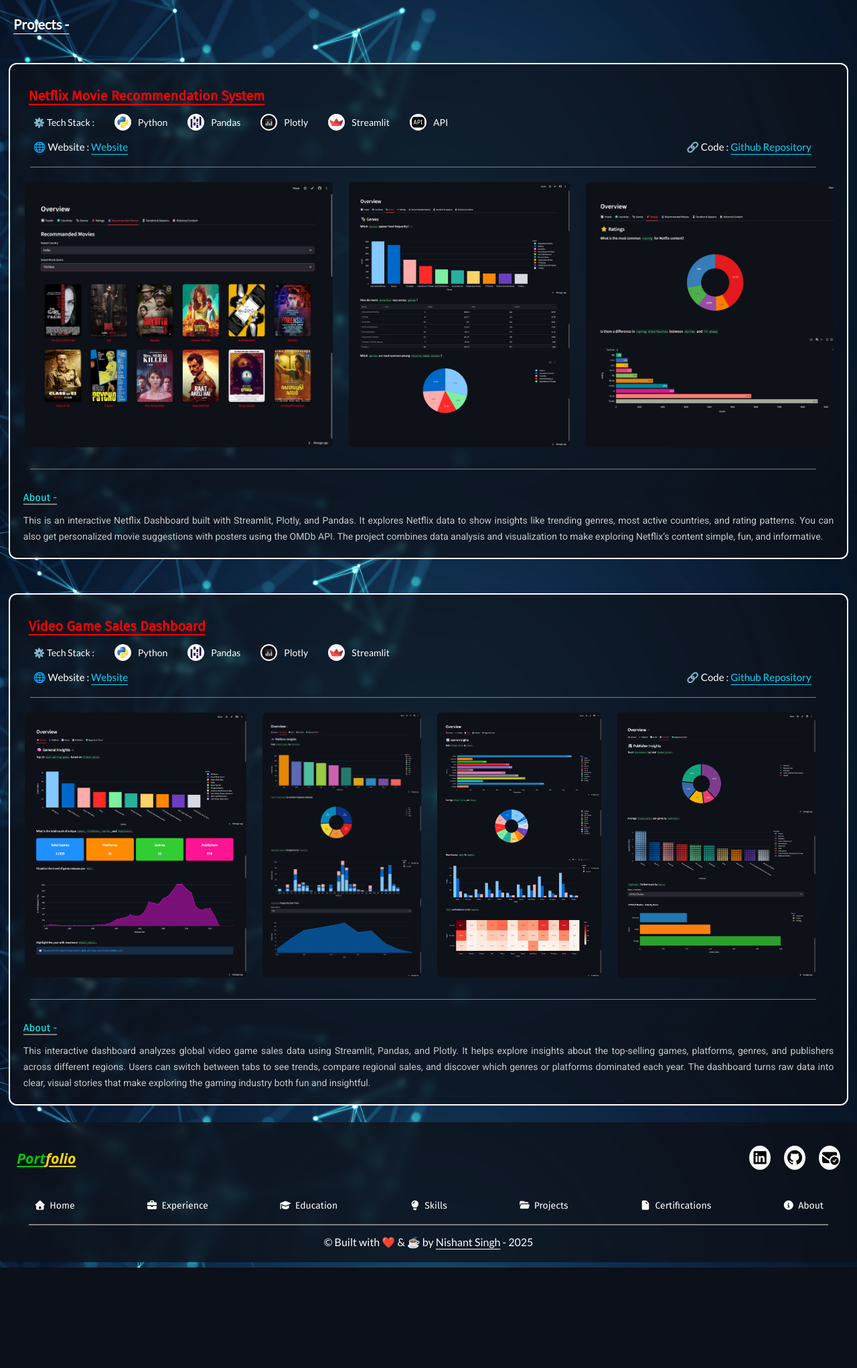
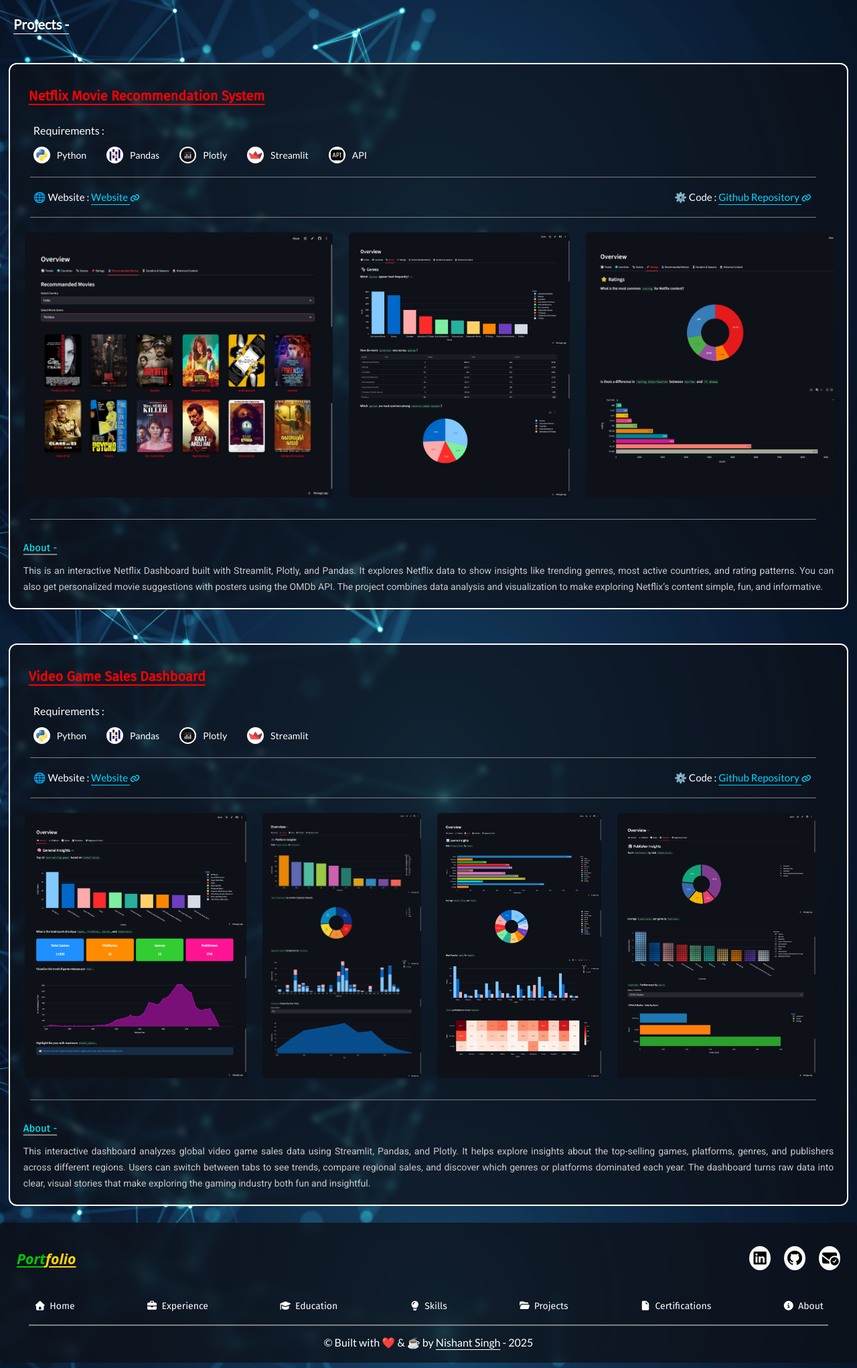
Before and after one commit to NishantSingh19/Personal_Portfolio, a Flask app: page /projects in a window 1280 px wide. Shown: the part 66-2109 px from the top of the page at 67% size. Before the commit the page ends 1959 px from the top, so only its background shows below. Run offline with Flask 3, Linux system fonts and the light colour scheme; some libraries are stand-ins or nearby versions.

Commit message:
Revise project details in projects.html
Updated project descriptions and requirements for Netflix Movie Recommendation System and Video Game Sales Dashboard.

```diff
--- a/templates/projects.html
+++ b/templates/projects.html
@@ -5,8 +5,8 @@
   <section class="section project">
     <div class="project_heading">Netflix Movie Recommendation System</div>
     <div class="project_content">
+      <p>Requirements :</p>
       <ul class="project_ul">
-        <li>⚙️ Tech Stack :</li>
         <li>
           <img
             src="{{url_for('static', filename='./logos/python.svg')}}"
@@ -15,7 +15,7 @@
         </li>
         <li>
           <img
-            src="{{url_for('static', filename='./logos/Pandas.png')}}"
+            src="{{url_for('static', filename='./logos/pandas.png')}}"
             alt="img"
           /><span> Pandas </span>
         </li>
@@ -38,22 +38,24 @@
           /><span> API </span>
         </li>
       </ul>
+      <hr />
       <ul class="project_extra">
         <li>
           <span> 🌐 Website :</span>
           <a
             href="https://netflix-recommendation-system-mwcourqf8sbgnfamblscyq.streamlit.app/"
             target="_blank"
-            >Website</a
-          >
+            >Website <i style="font-size: 12px" class="fa-solid fa-link"></i
+          ></a>
         </li>
         <li>
-          <span>🔗 Code :</span>
+          <span>⚙️ Code :</span>
           <a
             href="https://github.com/NishantSingh19/Netflix_Recommendation_System"
             target="_blank"
-            >Github Repository</a
-          >
+            >Github Repository
+            <i style="font-size: 12px" class="fa-solid fa-link"></i
+          ></a>
         </li>
       </ul>
     </div>
@@ -95,8 +97,8 @@
   <section class="section project">
     <div class="project_heading">Video Game Sales Dashboard</div>
     <div class="project_content">
+      <p>Requirements :</p>
       <ul class="project_ul">
-        <li>⚙️ Tech Stack :</li>
         <li>
           <img
             src="{{url_for('static', filename='./logos/python.svg')}}"
@@ -105,7 +107,7 @@
         </li>
         <li>
           <img
-            src="{{url_for('static', filename='./logos/Pandas.png')}}"
+            src="{{url_for('static', filename='./logos/pandas.png')}}"
             alt="img"
           /><span> Pandas </span>
         </li>
@@ -122,22 +124,24 @@
           /><span> Streamlit </span>
         </li>
       </ul>
+      <hr />
       <ul class="project_extra">
         <li>
           <span> 🌐 Website :</span>
           <a
             href="https://videogamesalesdashboard-fxqxv5w7hg6erzuhfxbdf8.streamlit.app/"
             target="_blank"
-            >Website</a
-          >
+            >Website <i style="font-size: 12px" class="fa-solid fa-link"></i
+          ></a>
         </li>
         <li>
-          <span>🔗 Code :</span>
+          <span>⚙️ Code :</span>
           <a
             href="https://github.com/NishantSingh19/Video_Game_Sales_Dashboard"
             target="_blank"
-            >Github Repository</a
-          >
+            >Github Repository
+            <i style="font-size: 12px" class="fa-solid fa-link"></i
+          ></a>
         </li>
       </ul>
     </div>
```
